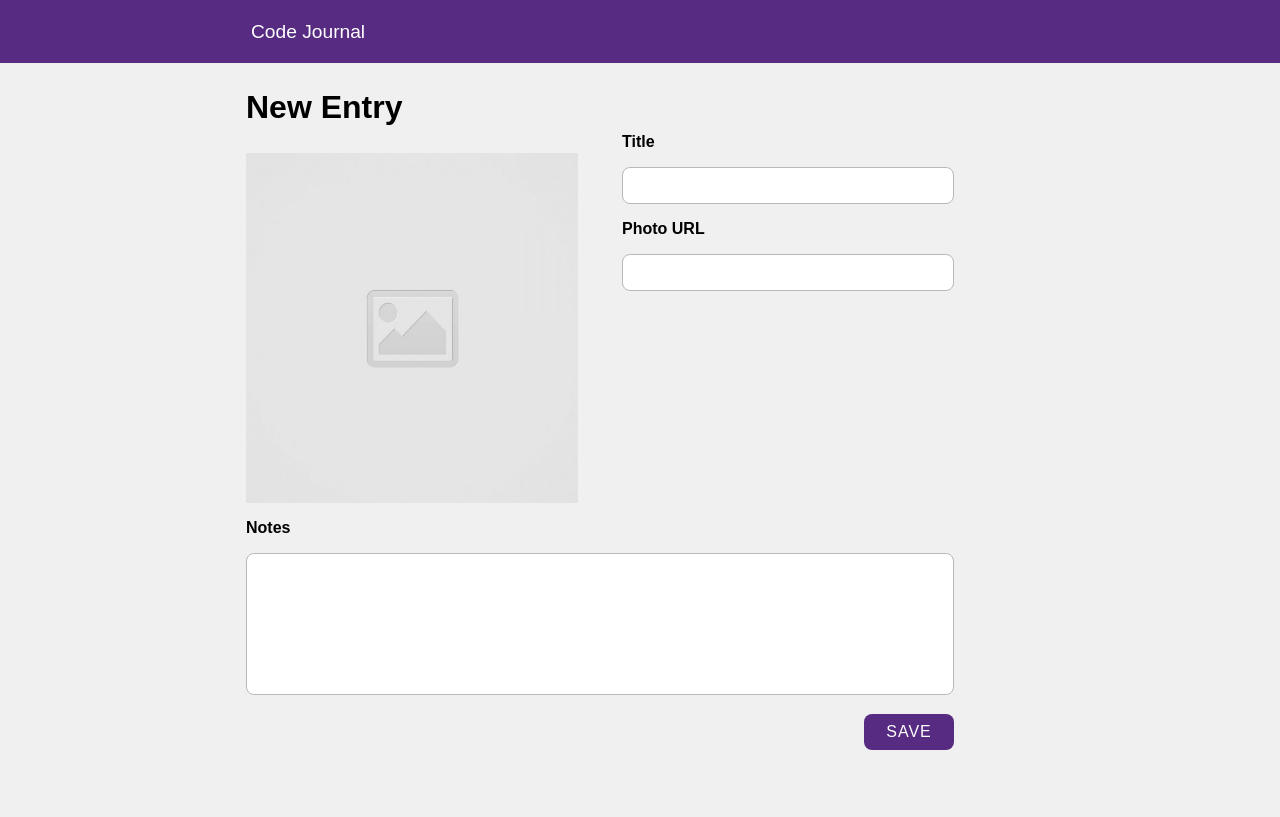
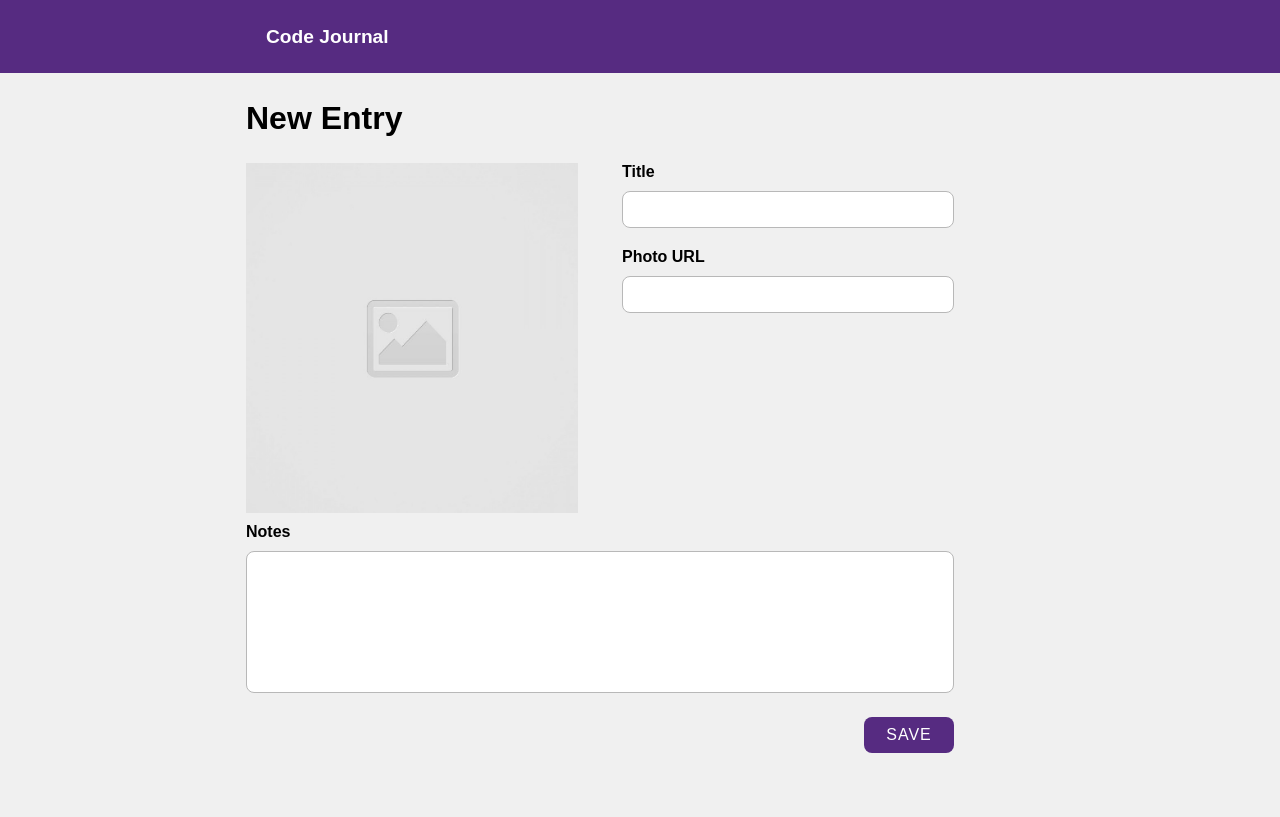
Before and after one commit to junoulee/code-journal, a website: page index.html in a window 1280 px wide. Drawn offline with Linux system fonts and the light colour scheme.

Commit message:
feature 1 change requests

```diff
--- a/css/styles.css
+++ b/css/styles.css
@@ -6,19 +6,10 @@ body {
 .purple {
   background-color: rgb(86, 43, 129);
   margin-bottom: -20px;
-}
-
-.code-journal {
-  display: flex;
+  font-family: sans-serif;
   color: white;
-  margin-top: 0;
-  height: 125%;
-  font-family: sans-serif;
-  font-weight: 100;
-  align-items: center;
-  padding-left: 15px;
-  padding-bottom: 15px;
   font-size: 1.2rem;
+  padding-left: 30px;
 }
 
 h2 {
@@ -47,7 +38,7 @@ h2 {
 
 @media screen and (min-width: 768px) {
   .title-input {
-    margin-top: 70px;
+    margin-top: 90px;
     margin-left: -50px;
     margin-right: 50px;
   }
@@ -77,6 +68,8 @@ h2 {
   width: 100%;
   padding-top: 10px;
   padding-bottom: 10px;
+  margin-top: 10px;
+  margin-bottom: 20px;
   resize: none;
   border: 0.12rem solid;
   border-color: rgb(184, 184, 184);
@@ -85,12 +78,11 @@ h2 {
 }
 
 .notes-section {
-  margin-top: -80px;
+  margin-top: -70px;
 }
 
 #save-button {
   float: right;
-  margin-top: 15px;
   width: 90px;
   height: 36px;
   border-color: rgb(86, 43, 129);
--- a/index.html
+++ b/index.html
@@ -46,9 +46,9 @@
 
             <div class="form-box">
               <div class="title-input">
-                <p>Title</p>
+                <label for="title">Title</label>
                 <input required class="input-text" name="title" type="text" size="15"/>
-                <p>Photo URL</p>
+                <label for="photo-preview">Photo URL</label>
                 <input required class="input-text" name="url" type="url" size="15"
   id="photo-url"  />
               </div>
@@ -62,7 +62,7 @@
             <div class="bottom-section">
               <div class="form-box">
                 <div class="notes-section">
-                  <p>Notes</p>
+                  <label for="notes">Notes</label>
                   <textarea required class="input-text" name="notes" cols="20" rows="8"  ></textarea>
 
                   <input type="submit" name="save" id="save-button"
--- a/js/main.js
+++ b/js/main.js
@@ -8,8 +8,6 @@ function showPic(event) {
 
 photoPreview.addEventListener('input', showPic);
 
-data.nextEntryId = 0;
-
 function storeValues(event) {
   event.preventDefault();
   var titleValue = $form.elements.title.value;
@@ -18,9 +16,8 @@ function storeValues(event) {
   var fieldEntries = { title: titleValue, url: urlValue, notes: notesValue, entryId: data.nextEntryId };
   data.entries.unshift(fieldEntries);
 
-  if (data.entries.length++) {
-    data.nextEntryId++;
-  }
+  data.nextEntryId++;
+
   placeHolder.setAttribute('src', './images/placeholder-image-square.jpg');
   $form.reset();
 
```
